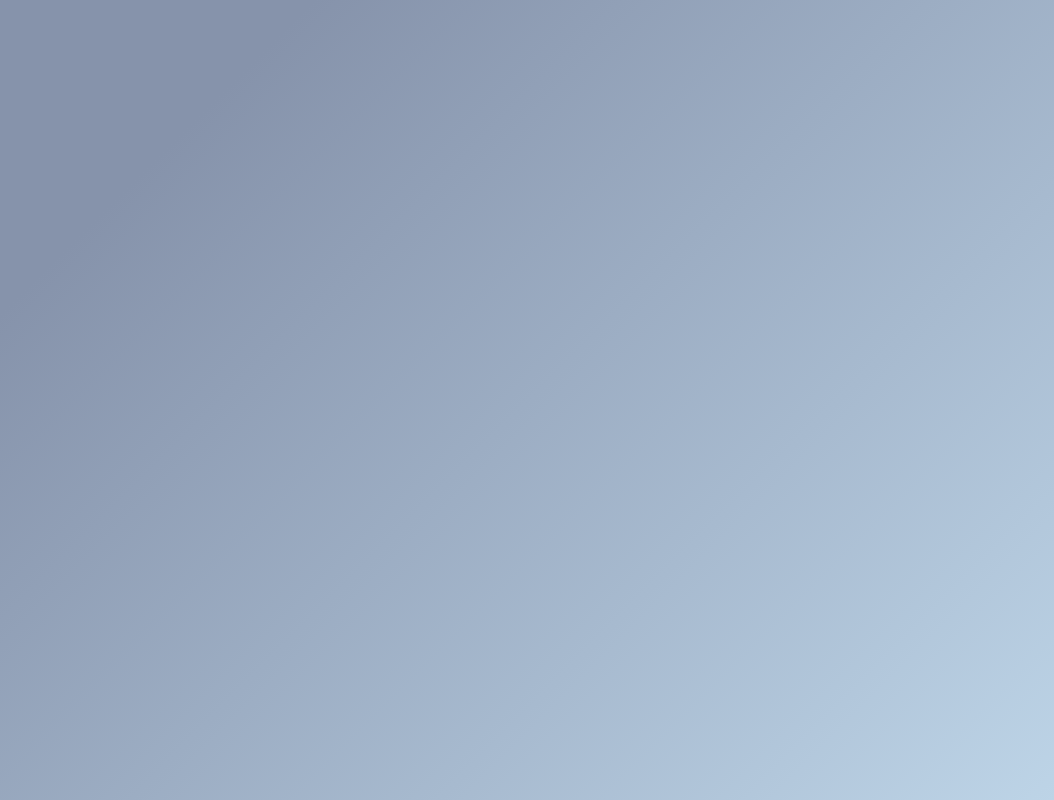
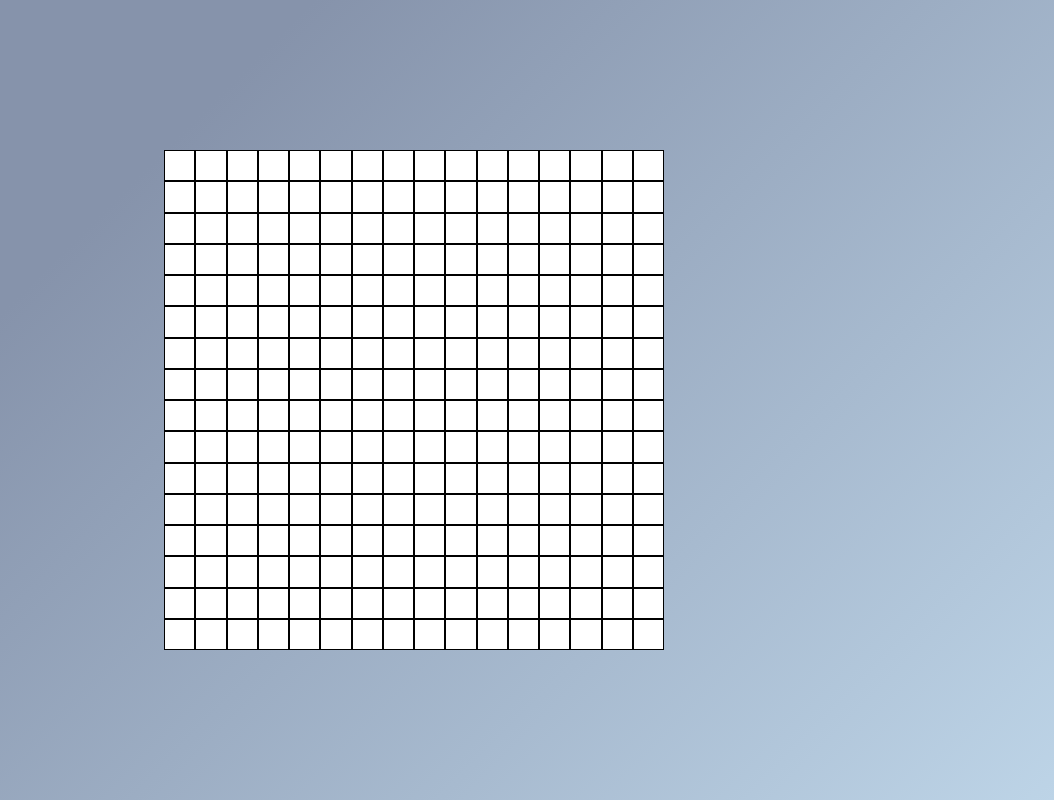
Before and after one commit to nlert/etch-a-sketch, a plain HTML site: page index.html in a window 1280 px wide. Shown: the whole page, without its empty margins (226-1280 px from the left). Drawn offline with Linux system fonts and the light colour scheme.

Commit message:
Create Grid

```diff
--- a/index.html
+++ b/index.html
@@ -8,6 +8,6 @@
     <script src="index.js" defer></script>
 </head>
 <body>
-    <div class="container"></div>
+    <div id="container" class="container"></div>
 </body>
 </html>
--- a/index.js
+++ b/index.js
@@ -0,0 +1,10 @@
+const container = document.getElementById("container");
+
+document.addEventListener('DOMContentLoaded', () => {
+    for (i = 0; i < 16 * 16; i++) {
+        const newDiv = document.createElement("div");
+        newDiv.classList.add("gridItem");
+        newDiv.style.width = container.clientWidth / 16 + "px";
+        container.appendChild(newDiv);
+    }
+})
--- a/styles.css
+++ b/styles.css
@@ -5,6 +5,7 @@
 }
 
 body {
+    height: 100svh;
     display: flex;
     justify-content: center;
     align-items: center;
@@ -15,6 +16,12 @@ body {
 .container {
     display: flex;
     flex-wrap: wrap;
-    width: 800px;
+    width: 500px;
     aspect-ratio: 1;
 }
+
+.gridItem {
+    background-color: white;
+    border: 1px solid black;
+    aspect-ratio: 1;
+}
```
